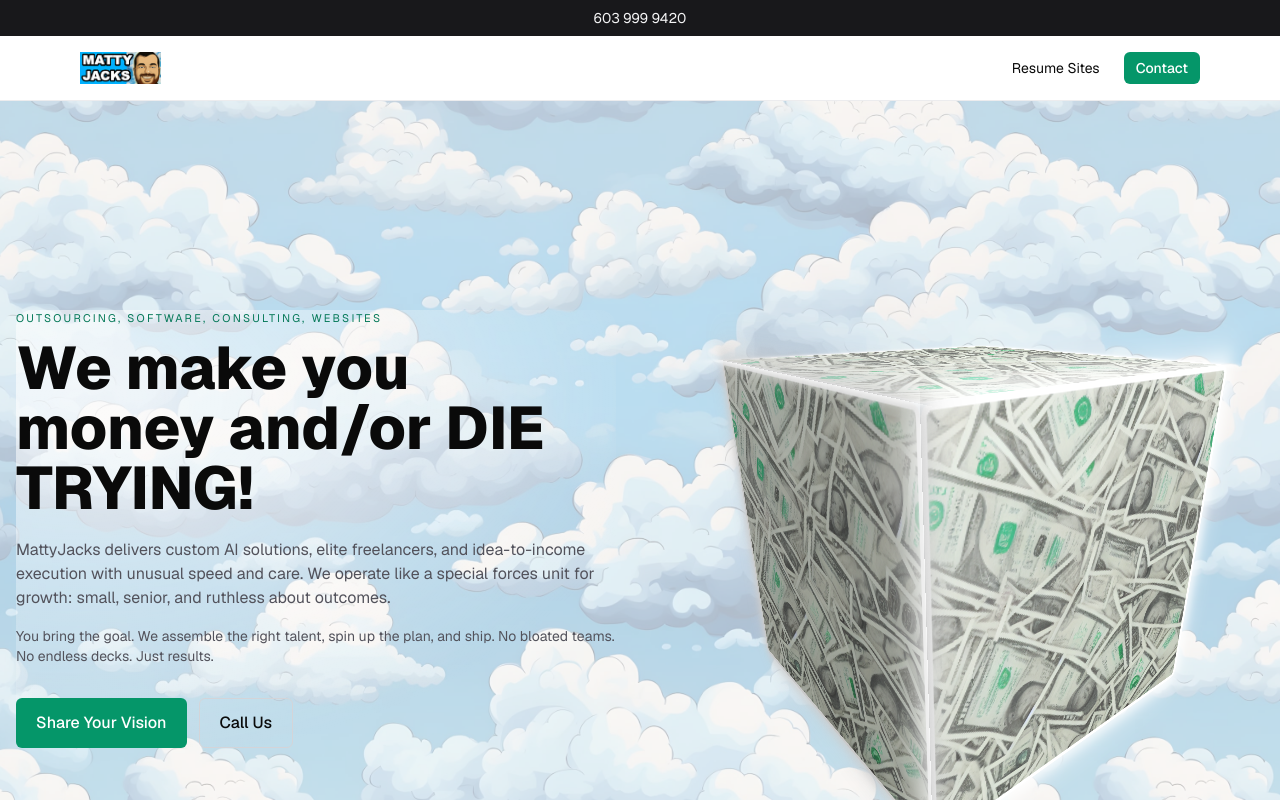
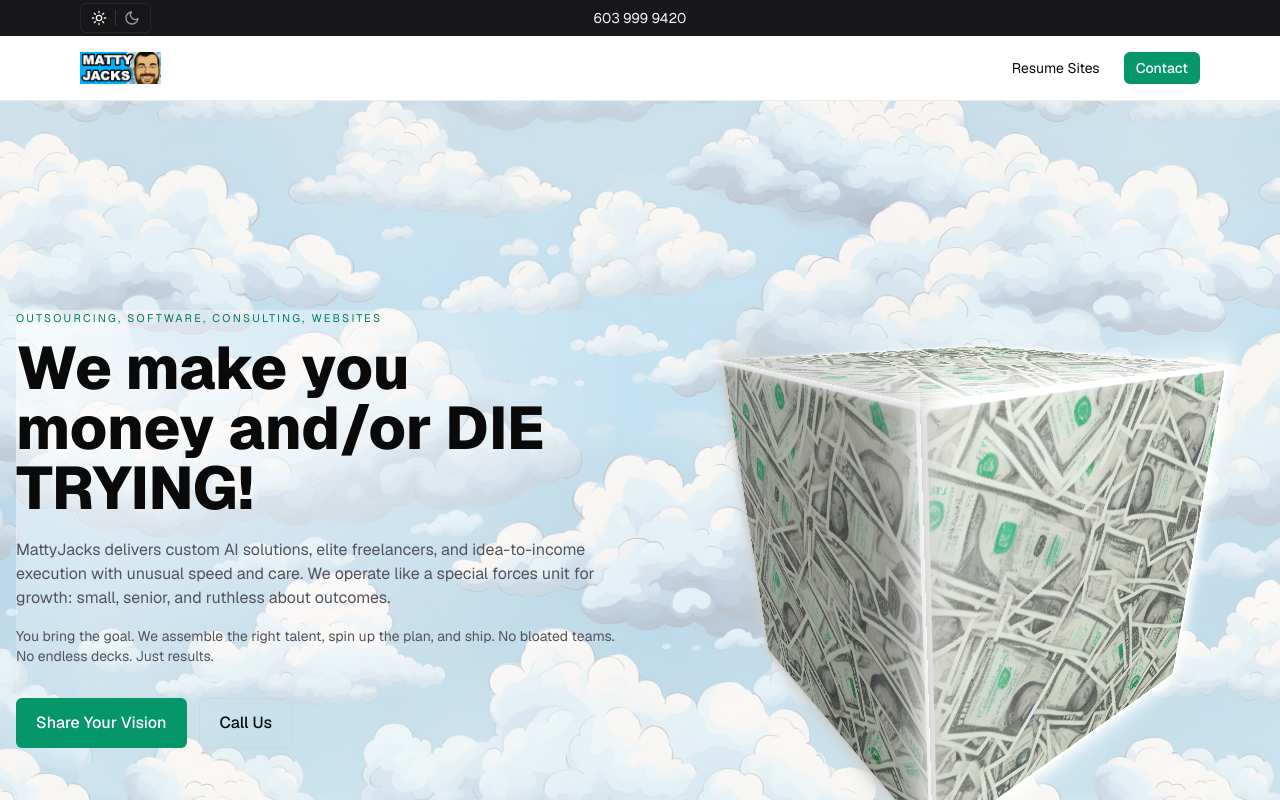
Before and after one commit to mattyjacks/website, a Next.js app in the folder mattyjacks7/: page / in a window 1280 px wide. Shown: the top 800 px of the page. Built offline with nearby package versions, Linux system fonts and the light colour scheme; no server answers.

Commit message:
dark and light mode

```diff
--- a/mattyjacks7/app/layout.tsx
+++ b/mattyjacks7/app/layout.tsx
@@ -3,6 +3,7 @@ import { Geist } from "next/font/google";
 import { ThemeProvider } from "next-themes";
 import Link from "next/link";
 import Image from "next/image";
+import ThemeToggle from "../components/theme-toggle";
 import "./globals.css";
 
 const defaultUrl = process.env.VERCEL_URL
@@ -49,7 +50,12 @@ export default function RootLayout({
           <div className="min-h-screen flex flex-col">
             {/* Top Bar */}
             <div className="w-full bg-zinc-900 text-zinc-100 text-xs sm:text-sm">
-              <div className="max-w-6xl mx-auto px-4 py-2 text-center">
+              <div className="relative max-w-6xl mx-auto px-4 py-2 flex items-center justify-center">
+                {/* Left: Theme Toggle */}
+                <div className="absolute left-4">
+                  <ThemeToggle />
+                </div>
+                {/* Center: Phone number */}
                 <a href="tel:+16039999420" className="hover:text-emerald-400">
                   603 999 9420
                 </a>
--- a/mattyjacks7/app/page.tsx
+++ b/mattyjacks7/app/page.tsx
@@ -9,6 +9,7 @@ export default function Home() {
       <section className="relative min-h-screen">
         <AnimatedClouds
           imageSrc="/images/cloud-image_upscayl_2x_upscayl-standard-4x.jpg"
+          darkImageSrc="/images/seamless-space.jpg"
           opacity={0.35}
           verticalSpeedSec={18}
           horizontalRangePx={3000}
--- a/mattyjacks7/components/animated-clouds.tsx
+++ b/mattyjacks7/components/animated-clouds.tsx
@@ -1,9 +1,11 @@
 "use client";
 
 import React, { useEffect, useRef, useState } from "react";
+import { useTheme } from "next-themes";
 
 type AnimatedCloudsProps = {
   imageSrc: string;
+  darkImageSrc?: string; // optional image for dark mode
   opacity?: number; // 0..1
   verticalSpeedSec?: number; // time to scroll background vertically once
   horizontalRangePx?: number; // max left/right drift from center
@@ -20,19 +22,21 @@ type AnimatedCloudsProps = {
 
 export default function AnimatedClouds({
   imageSrc,
+  darkImageSrc,
   opacity = 0.25,
   verticalSpeedSec = 60,
-  horizontalRangePx = 240,
+  horizontalRangePx = 800,
   minScale = 0.9,
   maxScale = 1.1,
   tileSizePx = 1024,
   horizontalPixelsPerSecond = 30,
-  showBeams = false,
-  beamsOpacity = 0.15,
+  showBeams = true,
+  beamsOpacity = 0.3,
   beamsSpeedSec = 20,
   horizontalSmoothingMs = 120,
   verticalMultiplier = 1,
 }: AnimatedCloudsProps) {
+  const { resolvedTheme } = useTheme();
   const outerRef = useRef<HTMLDivElement | null>(null);
   // Deterministic initial values to prevent hydration mismatch
   const [bgX, setBgX] = useState(0);
@@ -50,6 +54,10 @@ export default function AnimatedClouds({
   const vxRef = useRef(0); // current horizontal px/sec
   const vxTargetRef = useRef(0); // target horizontal px/sec
   const [active, setActive] = useState(true);
+
+  // Choose image based on theme, falling back to light image
+  const currentImageSrc =
+    resolvedTheme === "dark" && darkImageSrc ? darkImageSrc : imageSrc;
 
   // Keep ref in sync with state
   useEffect(() => {
@@ -186,7 +194,7 @@ export default function AnimatedClouds({
           bottom: "-10vh",
           left: "-10vw",
           right: "-10vw",
-          backgroundImage: `url(${imageSrc})`,
+          backgroundImage: `url(${currentImageSrc})`,
           backgroundRepeat: "repeat",
           // Drift horizontally via backgroundPositionX
           backgroundPositionX: `${effectiveBgX}px`,
@@ -206,7 +214,7 @@ export default function AnimatedClouds({
       {showBeams && (
         <div
           aria-hidden
-          className="pointer-events-none absolute inset-0 -z-10"
+          className="pointer-events-none absolute inset-0 z-10"
           style={{ opacity: beamsOpacity, mixBlendMode: ("screen" as React.CSSProperties['mixBlendMode']) }}
         >
           {(() => {
--- a/mattyjacks7/components/hero-cube.tsx
+++ b/mattyjacks7/components/hero-cube.tsx
@@ -183,20 +183,20 @@ export default function HeroCube({
       }
     };
 
-    const onDown = (e?: PointerEvent) => { if (e) lastTypeRef.current = e.pointerType; start(); };
-    const onUp = (e?: PointerEvent) => {
+    const onDown: (e: PointerEvent) => void = (e) => { lastTypeRef.current = e.pointerType; start(); };
+    const onUp: (e: PointerEvent) => void = (e) => {
       // Only stop for non-mouse pointers on pointerup; mouse should continue while hovering
-      const t = e?.pointerType || lastTypeRef.current;
+      const t = e.pointerType || lastTypeRef.current;
       if (t && t !== 'mouse') stop();
     };
-    const onEnter = () => start();
-    const onLeave = () => stop();
+    const onEnter: (e: PointerEvent) => void = () => start();
+    const onLeave: (e: PointerEvent) => void = () => stop();
 
-    host.addEventListener("pointerdown", onDown as any);
+    host.addEventListener("pointerdown", onDown);
     host.addEventListener("pointerenter", onEnter);
     host.addEventListener("pointerleave", onLeave);
-    host.addEventListener("pointerup", onUp as any);
-    host.addEventListener("pointercancel", onUp as any);
+    host.addEventListener("pointerup", onUp);
+    host.addEventListener("pointercancel", onUp);
 
     // Integrate with main rAF loop by local updater
     let raf: number;
@@ -231,11 +231,11 @@ export default function HeroCube({
     raf = requestAnimationFrame(tick);
 
     return () => {
-      host.removeEventListener("pointerdown", onDown as any);
+      host.removeEventListener("pointerdown", onDown);
       host.removeEventListener("pointerenter", onEnter);
       host.removeEventListener("pointerleave", onLeave);
-      host.removeEventListener("pointerup", onUp as any);
-      host.removeEventListener("pointercancel", onUp as any);
+      host.removeEventListener("pointerup", onUp);
+      host.removeEventListener("pointercancel", onUp);
       if (raf) cancelAnimationFrame(raf);
       stop();
       // Cleanup remaining particles
--- /dev/null
+++ b/mattyjacks7/components/theme-toggle.tsx
@@ -0,0 +1,54 @@
+"use client";
+
+import React from "react";
+import { useTheme } from "next-themes";
+
+export default function ThemeToggle() {
+  const { theme, setTheme, resolvedTheme } = useTheme();
+  const [mounted, setMounted] = React.useState(false);
+  React.useEffect(() => setMounted(true), []);
+
+  const isDark = (mounted ? resolvedTheme : theme) === "dark";
+
+  const toggle = () => setTheme(isDark ? "light" : "dark");
+
+  return (
+    <button
+      type="button"
+      aria-label={isDark ? "Switch to light mode" : "Switch to dark mode"}
+      onClick={toggle}
+      className="inline-flex items-center gap-2 rounded-md border border-zinc-700/40 bg-zinc-900/70 px-2.5 py-1.5 text-zinc-100 hover:bg-zinc-800/80 focus:outline-none focus-visible:ring-2 focus-visible:ring-emerald-500 dark:border-zinc-300/30 dark:bg-zinc-100/10 dark:hover:bg-zinc-100/20"
+
+    >
+      {/* Sun icon */}
+      <svg
+        className={`h-4 w-4 ${isDark ? "opacity-50" : "opacity-100"}`}
+        viewBox="0 0 24 24"
+        fill="none"
+        stroke="currentColor"
+        strokeWidth="2"
+        strokeLinecap="round"
+        strokeLinejoin="round"
+        aria-hidden
+      >
+        <circle cx="12" cy="12" r="4" />
+        <path d="M12 2v2m0 16v2M4 12H2m20 0h-2M5 5l1.5 1.5M17.5 17.5 19 19M5 19l1.5-1.5M17.5 6.5 19 5" />
+      </svg>
+      {/* Toggle Separator */}
+      <span className="h-4 w-px bg-zinc-600/50 dark:bg-zinc-300/40" aria-hidden />
+      {/* Moon icon */}
+      <svg
+        className={`h-4 w-4 ${isDark ? "opacity-100" : "opacity-60"}`}
+        viewBox="0 0 24 24"
+        fill="none"
+        stroke="currentColor"
+        strokeWidth="2"
+        strokeLinecap="round"
+        strokeLinejoin="round"
+        aria-hidden
+      >
+        <path d="M21 12.79A9 9 0 1 1 11.21 3 7 7 0 0 0 21 12.79Z" />
+      </svg>
+    </button>
+  );
+}
```
Also changed, not shown: mattyjacks7/public/images/seamless-space.jpg (added).
